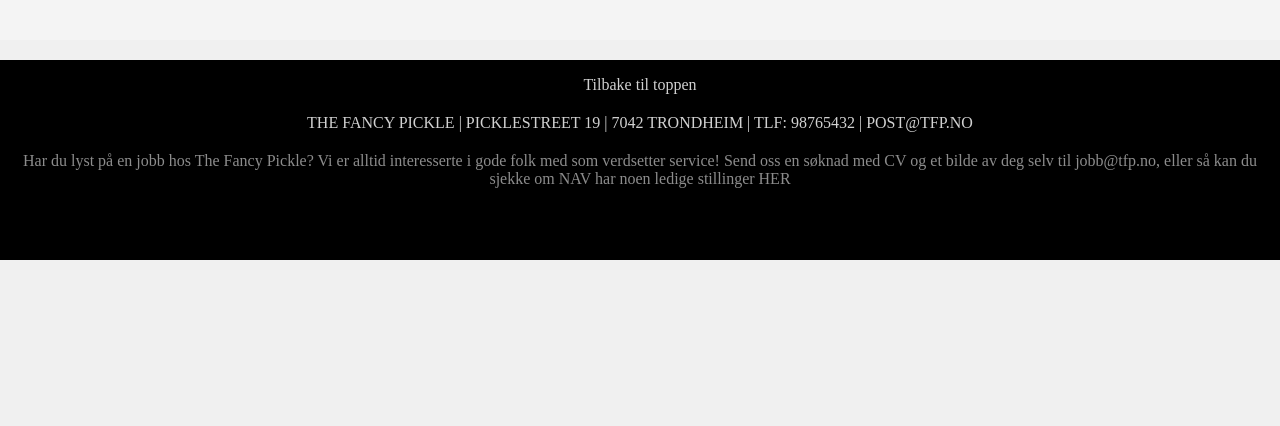
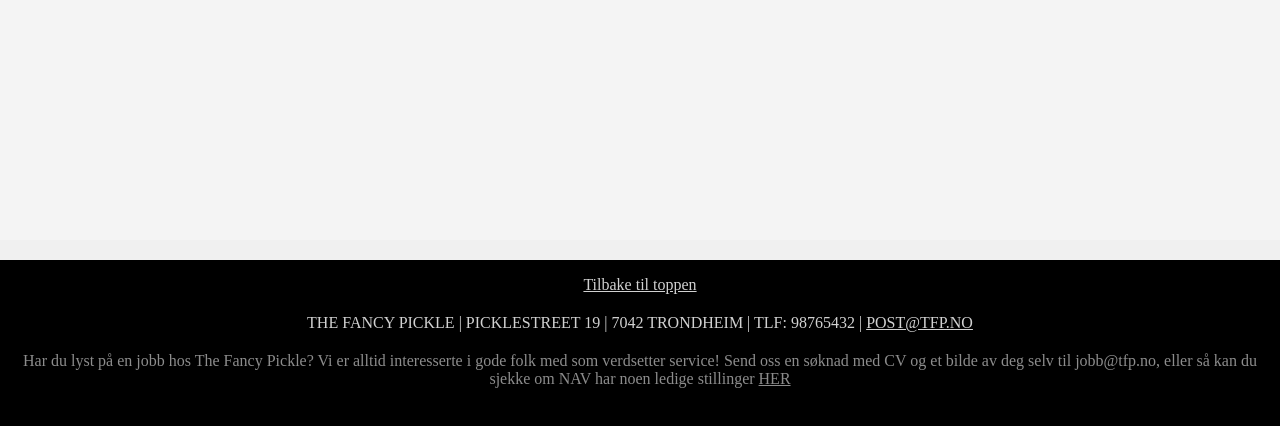
Before and after one commit to Olaussen/ProsjektWebtek, a plain HTML site: page p3/bordres.html in a window 1280 px wide. Shown: the part 1868-2294 px from the top of the page. Before the commit the page ends 2128 px from the top, so only its background shows below. Drawn offline with Linux system fonts and the light colour scheme.

Commit message:
kommentarer Magnus

```diff
--- a/p3/css/main.css
+++ b/p3/css/main.css
@@ -58,7 +58,7 @@ h2 {
   background-color: #f4f4f4;
 }
 
-/*Responsive content. Scales with width*/
+/*Responsive content. Scales with the width*/
 @media only screen and (max-device-width: 925px), screen and (max-width: 925px) {
   .contentwrapper {
     width: 100%;
@@ -76,6 +76,8 @@ h2 {
 
 /*-------------------- END MAIN --------------------*/
 /*-------------------- NAVBAR --------------------*/
+/* Inspired by the design from https://www.w3schools.com/howto/howto_js_topnav_responsive.asp
+but tweaked a lot so it would fit our site and its requirements*/
 .navbar_logo {
   position: fixed;
   top: 0;
@@ -93,7 +95,7 @@ h2 {
   color: #fefefe;
   display: inline-block;
 }
-
+/*styling the top half of the navbar*/
 .navbar_logo {
   background-color: black;
   color: #fefefe;
@@ -191,6 +193,7 @@ h2 {
 
 /*-------------------- END NAVBAR --------------------*/
 /*-------------------- FOOTER --------------------*/
+/* footer sticks to the bottom of the page*/
 .footer {
   position: absolute;
   padding: 1rem;
@@ -202,6 +205,12 @@ h2 {
   font-family: GT-Pressura-Light;
 }
 
+/*Coloring the hyperlinks in the footer*/
+.footer a:link, .footer a:hover, .footer a:active, .footer a:visited {
+  color: inherit;
+}
+
+/*Styling and coloring the information in the footer*/
 #btmInfo {
   margin: 20px auto 20px auto;
   width: 80%;
@@ -209,29 +218,8 @@ h2 {
   text-transform: uppercase;
   text-decoration: none;
 }
-
-.footer a:hover {
-  color: inherit;
-  text-decoration: none;
-}
-
-.footer a:visited {
-  color: inherit;
-  text-decoration: none;
-}
-
-.footer a:link {
-  color: inherit;
-  text-decoration: none;
-}
-
 #backToTop {
   color: #d1d1d1;
-}
-
-.footer a:active {
-  color: inherit;
-  text-decoration: none;
 }
 
 #jobbInfo {
@@ -308,12 +296,6 @@ h2 {
   padding: 2%;
   border: 3px solid;
   border-radius: 5%;
-}
-
-@media only screen and (max-device-width: 925px), screen and (max-width: 925px) {
-  .contentwrapper {
-    width: 100%;
-  }
 }
 
 .foodline h3 {
--- a/p3/scripts/navbar_and_footer.js
+++ b/p3/scripts/navbar_and_footer.js
@@ -9,13 +9,14 @@ let about_link = ['about.html', 'about_eng.html'];
 let meny_link = ['meny.html', 'meny_eng.html'];
 let bordres_link = ['bordres.html', 'bordres_eng.html'];
 let galleri_link = ['galleri.html', 'galleri_eng.html'];
-i = 0;
+//Sjekker om man er på engelsk eller norsk side. i bestemmes ut i fra dette
 if (window.location.pathname.slice(-8) == "eng.html") {
   i = 1;
 } else {
   i = 0;
 }
-//Funksjon som skriver inn html-kode for navbaren
+
+//Funksjon som skriver inn html-kode for navbaren. Modularitet
 function createNavbar() {
   document.open("text/html", "replace");
   document.write('<div class="navbar_logo"><img src="images/logo.png" alt="Picture of our logo" id="logo"></div><div class="languageflags"><input type="image" id="noflag" src="images/noflag.png" name="noflag" alt="Norwegian flag" onclick="changelang_en_no()"><input type="image" id="usflag" src="images/usflag.png" name="usflag" alt="USA Flag" onclick="changelang_no_en()"></div><div class="topnav" id="myTopnav"><p id="placeholder"></p><a href=' + about_link[i] + ' id="om_oss">' + about[i] + '</a><a href=' + meny_link[i] + ' id="meny">' + menu[i] + '</a><a href=' + bordres_link[i] + ' id="reserver">' + reservation[i] + '</a><a href=' + galleri_link[i] + ' id="galleri">' + gallery[i] + '</a><a href="javascript:void(0);" id="menu_link" class="icon" onclick="setIcon()"><img id="menu_icon" src="images/burger-menu-bars.png" alt="Menu icon"></a></div>');
@@ -23,12 +24,12 @@ function createNavbar() {
 }
 createNavbar();
 
-const logo = document.getElementById('logo');
-const site = window.location.href;
+//Deklarerer konstanter for bildet av meny-knappen(burger)
 const menuButton = document.getElementById('menu_link');
 const img = document.getElementById('menu_icon');
 
-/* Toggle between adding and removing the "responsive" class to topnav when the user clicks on the icon */
+
+/* Bytter mellom å legge og ta bort til "responsive" klassen til topnav når brukeren klikker på iconet */
 function setIcon() {
   var x = document.getElementById("myTopnav");
   if (x.className === "topnav") {
@@ -38,20 +39,22 @@ function setIcon() {
   }
 }
 
-//Changes the menu-bar-image on hover
+//Bytter meny-bar-bildet når man drar musa over. (svart bakgrunn = hvitt bilde og hvit bakgrunn = svart bilde)
 menuButton.onmouseout = function() {
   img.src = 'images/burger-menu-bars.png';
 };
 menuButton.onmouseover = function() {
   img.src = 'images/burger-menu-bars-hover.png';
 };
-
+//---------------------------------------------------
 
 
 //---------- FOOTER ----------
+//Deklarerer en variabel for footeren i html-kode.
 let footerText = ['<!-- Footer --><div class="footer"><a href="#top" id="backToTop">Tilbake til toppen</a><div id="btmInfo"><span id="genInfo">The Fancy Pickle | Picklestreet 19 | 7042 Trondheim | </span><span id="tlfInfo">Tlf: 98765432 | </span><span id="infoMail"><a href="mailto:post@tfp.no" target="_top">POST@TFP.NO</a></span></div><p id="jobbInfo">Har du lyst på en jobb hos The Fancy Pickle? Vi er alltid interesserte i gode folk med som verdsetter service! Send oss en søknad med CV og et bilde av deg selv til jobb@tfp.no, eller så kan du sjekke om NAV har noen ledige stillinger <a href="https://tjenester.nav.no/stillinger/stillinger?q=the+fancy+pickle" target="_blank">HER</a></p></div></div>', '<!-- Footer --><div class="footer"><a href="#top" id="backToTop">Back to the top</a><div id="btmInfo"><span id="genInfo">The Fancy Pickle | Picklestreet 19 | 7042 Trondheim | </span><span id="tlfInfo">Phone:+47 98765432 | </span><span id="infoMail"><a href="mailto:post@tfp.no" target="_top">POST@TFP.NO</a></span></div><p id="jobbInfo">Do you want to work at The Fancy Pickle? We are always service-oriented people! Send us an application with a CV and a picture of yourself to jobb@tfp.no, or you can check if NAV has some advertised jobs <a href="https://tjenester.nav.no/stillinger/stillinger?q=the+fancy+pickle" target="_blank">HERE</a></p></div>'];
+//footerText[0] = norsk og footerText[1] = engelsk
 
-
+//Skriver så inn denne footer-variabelen inn i html-dokumentet
 function createFooter() {
   document.open("text/html", "replace");
   document.write(footerText[i]);
--- a/p3/scripts/reservation.js
+++ b/p3/scripts/reservation.js
@@ -1,4 +1,4 @@
-document.getElementById("resContent").style.minHeight = "1200px"
+document.getElementById("resContent").style.minHeight = "1400px"
 
 
 //---------------Reservation form ---------------
```
